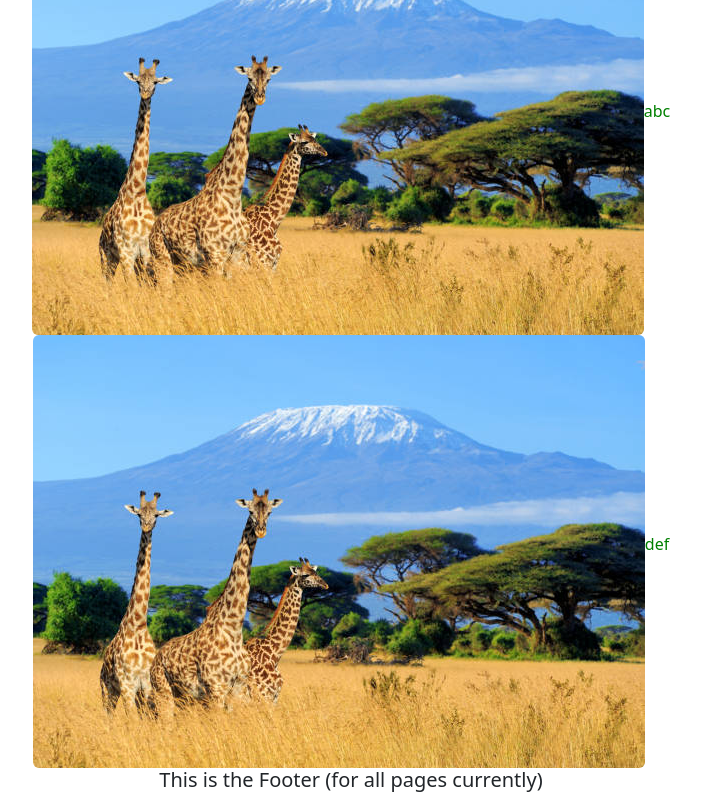
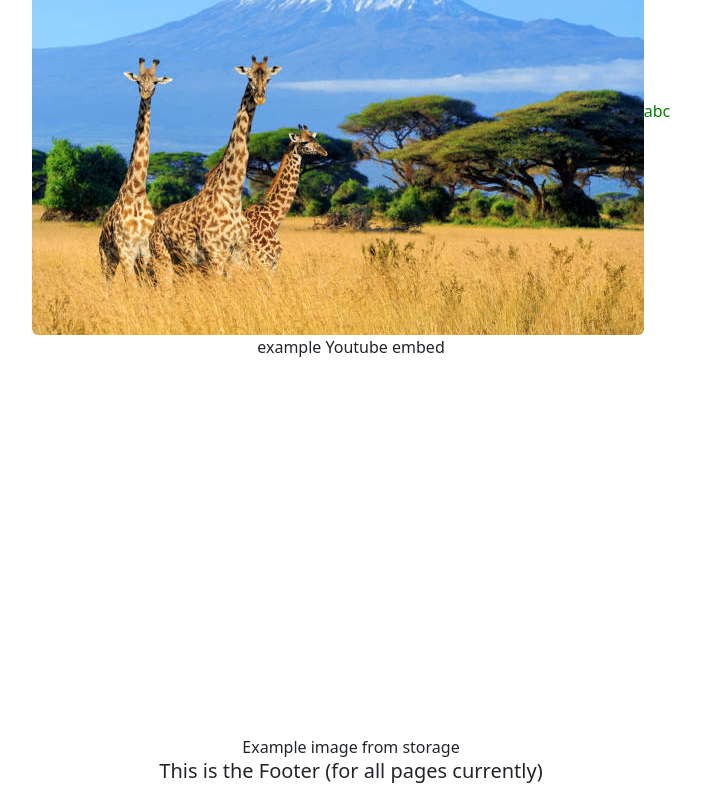
Before and after one commit to StephenHartfield/hartfield-mission, a React (Create React App) app: page / in a window 1280 px wide. Shown: the part 460-1260 px from the top of the page, without its empty margins (289-990 px from the left). Built offline with nearby package versions, Linux system fonts and the light colour scheme; no server answers.

Commit message:
storage example and youtube integration

```diff
--- a/package.json
+++ b/package.json
@@ -14,6 +14,7 @@
     "react": "^18.2.0",
     "react-bootstrap": "^2.8.0",
     "react-dom": "^18.2.0",
+    "react-player": "^2.13.0",
     "react-router-dom": "^6.14.0",
     "react-scripts": "5.0.1",
     "styled-components": "^6.0.1",
--- a/src/App.js
+++ b/src/App.js
@@ -14,6 +14,7 @@ import News from './routes/News';
 import { onAuthStateChanged } from "firebase/auth";
 import { useEffect, useState } from 'react';
 import { auth } from './firebase';
+import { storage } from './firebase';
 
 
 function App() {
@@ -29,12 +30,14 @@ function App() {
     });
   } )
 
+  const needToHidePrefix = 'gs://hartfield-mission.appspot.com/Images';
+
   return (
     <div className="App">
       <Navigation user={user} />
-      <div style={{ height: "200px", overflow: 'hidden' }}><Image src={require('./assets/Kenya-landing.jpg')} class="img-responsive" style={{ width: "100%", marginTop: "-200px" }} /></div>
+      <div style={{ height: "200px", overflow: 'hidden' }}><Image src={require('./assets/Kenya-landing.jpg')} className="img-responsive" style={{ width: "100%", marginTop: "-200px" }} /></div>
       <Routes>
-        <Route path="/" element={<Home />} />
+        <Route path="/" element={<Home storage={storage} storagePath={needToHidePrefix} />} />
         <Route path="about" element={<About />} />
         <Route path="news" element={<News user={user} />} />
         <Route path="contact" element={<Contact />} />
--- a/src/firebase.js
+++ b/src/firebase.js
@@ -2,6 +2,7 @@
 import { initializeApp } from "firebase/app";
 import { getFirestore } from "firebase/firestore";
 import { getAuth } from "firebase/auth";
+import { getStorage, ref } from "firebase/storage";
 // TODO: Add SDKs for Firebase products that you want to use
 // https://firebase.google.com/docs/web/setup#available-libraries
 
@@ -20,3 +21,4 @@ const app = initializeApp(firebaseConfig);
 // Initialize Cloud Firestore and get a reference to the service
 export const db = getFirestore(app);
 export const auth = getAuth(app);
+export const storage = getStorage();
--- a/src/routes/Home.js
+++ b/src/routes/Home.js
@@ -1,6 +1,8 @@
-import React from 'react';
+import React, { useEffect, useState } from 'react';
 import Image from 'react-bootstrap/Image';
 import { styled } from 'styled-components';
+import ReactPlayer from 'react-player/youtube';
+import { ref, listAll, getDownloadURL } from 'firebase/storage';
 
 const Header = styled.h1`
 
@@ -14,11 +16,25 @@ const Div = styled.div`
   align-items: center;
 `;
 
-function Home() {
+function Home({storage, storagePath}) {
+  const [exampleUrl, setExampleUrl] = useState();
   const rows = [
-    { text: 'abc', image: require('../assets/Kenya-landing.jpg') },
-    { text: 'def', image: require('../assets/Kenya-landing.jpg') }
+    { text: 'abc', image: require('../assets/Kenya-landing.jpg') }
   ]
+
+  useEffect( () => {
+    (async () => {
+      // thought here is instead of listing all inside of a folder (which we could do a folder for home page for instance)
+      // we could instead have database give us certain strings that we should look up and we can search the storage for those images one at a time.
+      const listRef = await ref( storage, storagePath );
+      const res = await listAll(listRef);
+      res.items.forEach( async item => {
+        const url = await getDownloadURL( item );
+        console.log( url );
+        setExampleUrl( url );
+      })
+    })();
+  }, [])
 
   return (
     <div style={{ marginTop: '50px' }}>
@@ -29,6 +45,10 @@ function Home() {
           <Text>{row.text}</Text>
         </Div>
       ))}
+      <p>example Youtube embed</p>
+      <ReactPlayer url={'https://www.youtube.com/watch?v=jiXChF4oQJo'} />
+      {exampleUrl && <img src={exampleUrl} /> }
+      Example image from storage
     </div>
   );
 }
```
